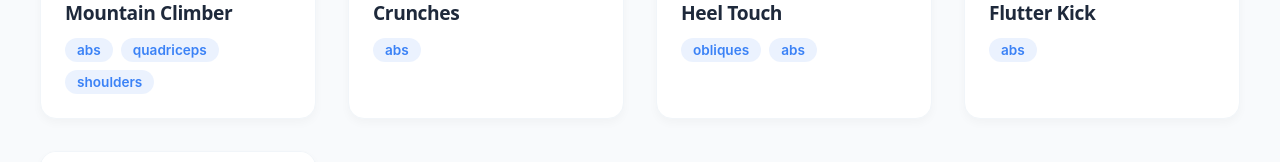
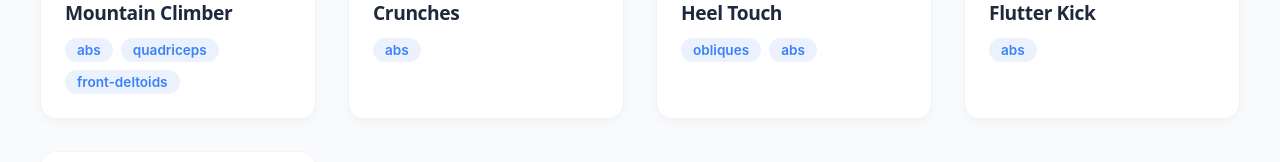
Before and after one commit to kevorhyno90/futuristic-fitness-pwa, a React (Vite) app: page /exercises in a window 1280 px wide. Shown: the part 2209-2371 px from the top of the page. Built offline with nearby package versions, Linux system fonts and the light colour scheme.

Commit message:
Fix invalid muscle type 'shoulders' causing runtime crash in react-body-highlighter

```diff
--- a/src/data/exercises.ts
+++ b/src/data/exercises.ts
@@ -38,7 +38,7 @@ export const allExercises: Exercise[] = [
   { id: 'e14', name: 'Inner Thigh Side Stretch', description: 'Lunge to the side, keeping one leg straight.', durationSeconds: 15, imageUrl: '/exercises/Inner-Thigh-Side-Stretch.gif', muscles: ['quadriceps'] },
   { id: 'e15', name: 'Standing Cross Leg Hamstring Stretch', description: 'Cross one leg over the other and reach for your toes.', durationSeconds: 15, imageUrl: '/exercises/Standing-Cross-Leg-Hamstring-Stretch.gif', muscles: ['hamstring'] },
   { id: 'e16', name: 'Standing Quadriceps Stretch', description: 'Pull one foot up behind you towards your glutes.', durationSeconds: 15, imageUrl: '/exercises/Standing-Quadriceps-Stretch.gif', muscles: ['quadriceps'] },
-  { id: 'e17', name: 'Mountain Climber', description: 'Bring knees to chest alternately in a plank position.', durationSeconds: 20, imageUrl: '/exercises/Mountain-Climber.gif', muscles: ['abs', 'quadriceps', 'shoulders'] },
+  { id: 'e17', name: 'Mountain Climber', description: 'Bring knees to chest alternately in a plank position.', durationSeconds: 20, imageUrl: '/exercises/Mountain-Climber.gif', muscles: ['abs', 'quadriceps', 'front-deltoids'] },
   { id: 'e18', name: 'Crunches', description: 'Lie on your back and lift your shoulders off the floor.', durationSeconds: 20, imageUrl: '/exercises/Crunches.gif', muscles: ['abs'] },
   { id: 'e19', name: 'Heel Touch', description: 'Lie on back, knees bent, and reach alternately for your heels.', durationSeconds: 20, imageUrl: '/exercises/Alternate-Heel-Touchers.gif', muscles: ['obliques', 'abs'] },
   { id: 'e20', name: 'Flutter Kick', description: 'Lie on back and flutter straight legs up and down.', durationSeconds: 20, imageUrl: '/exercises/Flutter-Kicks.gif', muscles: ['abs'] },
```
